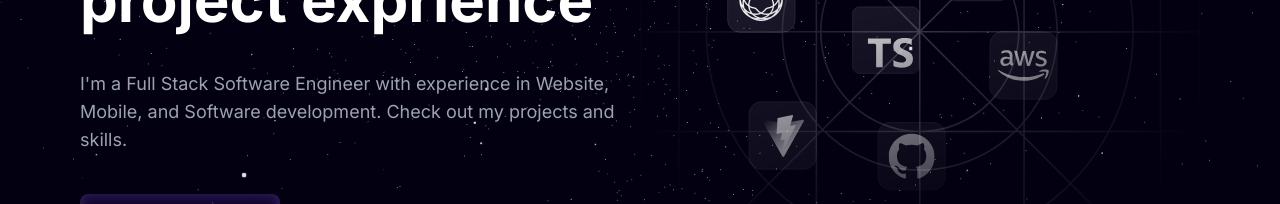
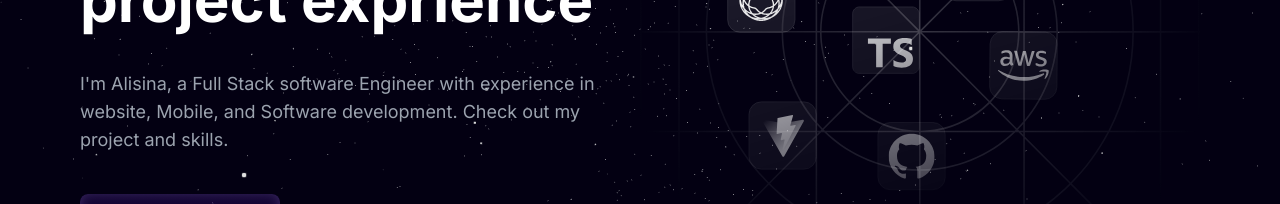
Before and after one commit to Alisina-Adeel/Space-portfilio-up, a Next.js app: page / in a window 1280 px wide. Shown: the part 409-613 px from the top of the page. Built offline with nearby package versions, Linux system fonts and the light colour scheme; a web font is replaced by a local one.

Commit message:
Update HeroContent.tsx

```diff
--- a/components/sub/HeroContent.tsx
+++ b/components/sub/HeroContent.tsx
@@ -43,12 +43,13 @@ const HeroContent = () => {
         </motion.div>
 
         <motion.p
-          variants={slideInFromLeft(0.8)}
-          className="text-lg text-gray-400 my-5 max-w-[600px]"
-        >
-          I&apos;m a Full Stack Software Engineer with experience in Website,
-          Mobile, and Software development. Check out my projects and skills.
-        </motion.p>
+       variants={slideInFromLeft(0.8)}
+       className="text-lg text-gray-400 my-5 max-w-[600px]"
+       >
+        I'm Alisina, a Full Stack software Engineer with experience in website, Mobile, and Software development. Check out my project and skills.
+
+       </motion.p>
+
         <motion.a
           variants={slideInFromLeft(1)}
           className="py-2 button-primary text-center text-white cursor-pointer rounded-lg max-w-[200px]"
```
